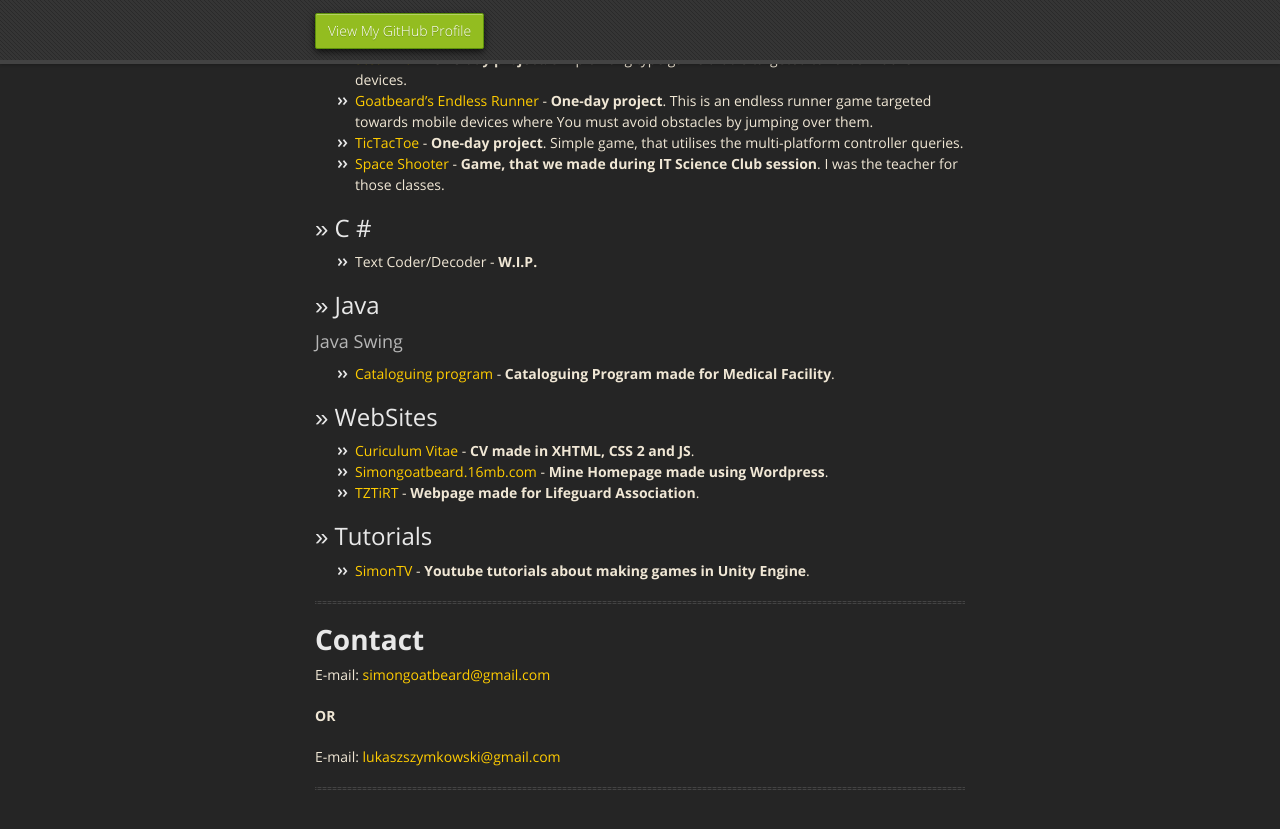
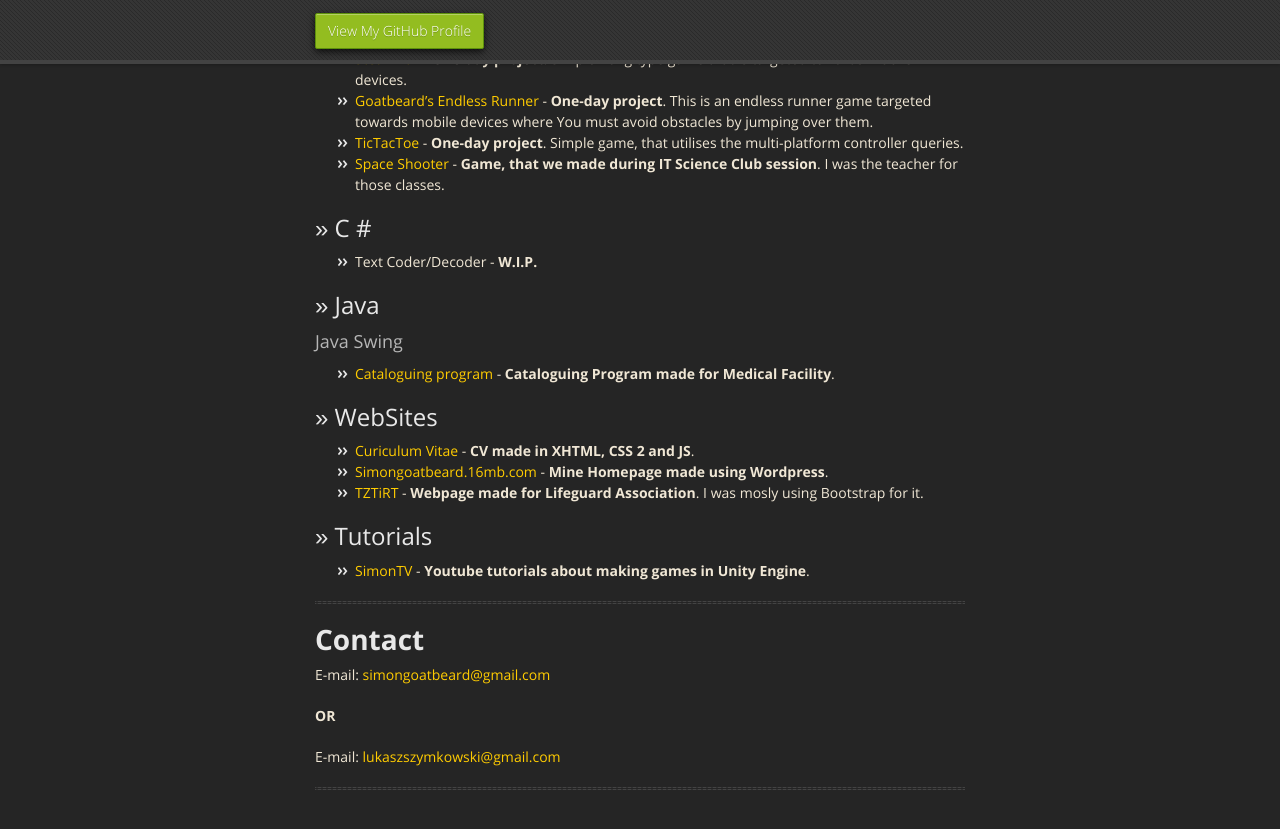
Before and after one commit to SimonGoatbeard/simongoatbeard.github.io, a Jekyll site: the page built from index.md, in a window 1280 px wide and 900 px high, scrolled down 534 px. Shown: the top 829 px of the window. Built offline with Jekyll 4.4.1, drawn with Linux system fonts in a browser that asks for light colours; nearby versions of some CDN libraries.

Commit message:
Update index.md

```diff
--- a/index.md
+++ b/index.md
@@ -28,7 +28,7 @@ layout: default
 ## >> WebSites
 *   [Curiculum Vitae](https://github.com/SimonGoatbeard/CuriculumVitae) - **CV made in XHTML, CSS 2 and JS**.
 *   [Simongoatbeard.16mb.com](http://simongoatbeard.16mb.com/) - **Mine Homepage made using Wordpress**.
-*   [TZTiRT](http://tztirt.prv.pl/) - **Webpage made for Lifeguard Association**.
+*   [TZTiRT](http://tztirt.prv.pl/) - **Webpage made for Lifeguard Association**. I was mosly using Bootstrap for it.
 
 ## >> Tutorials
 *   [SimonTV](https://www.youtube.com/user/simongoatbeard) - **Youtube tutorials about making games in Unity Engine**.
```
